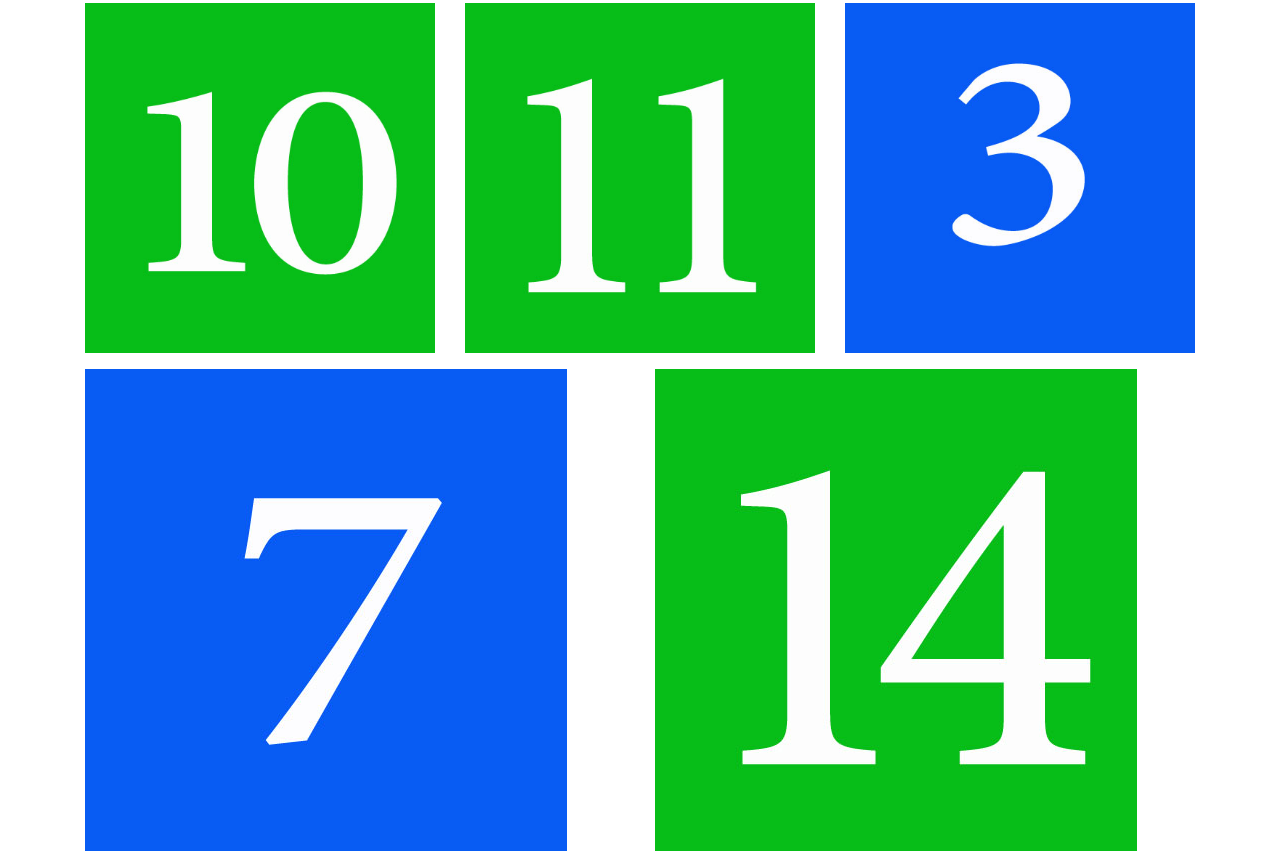
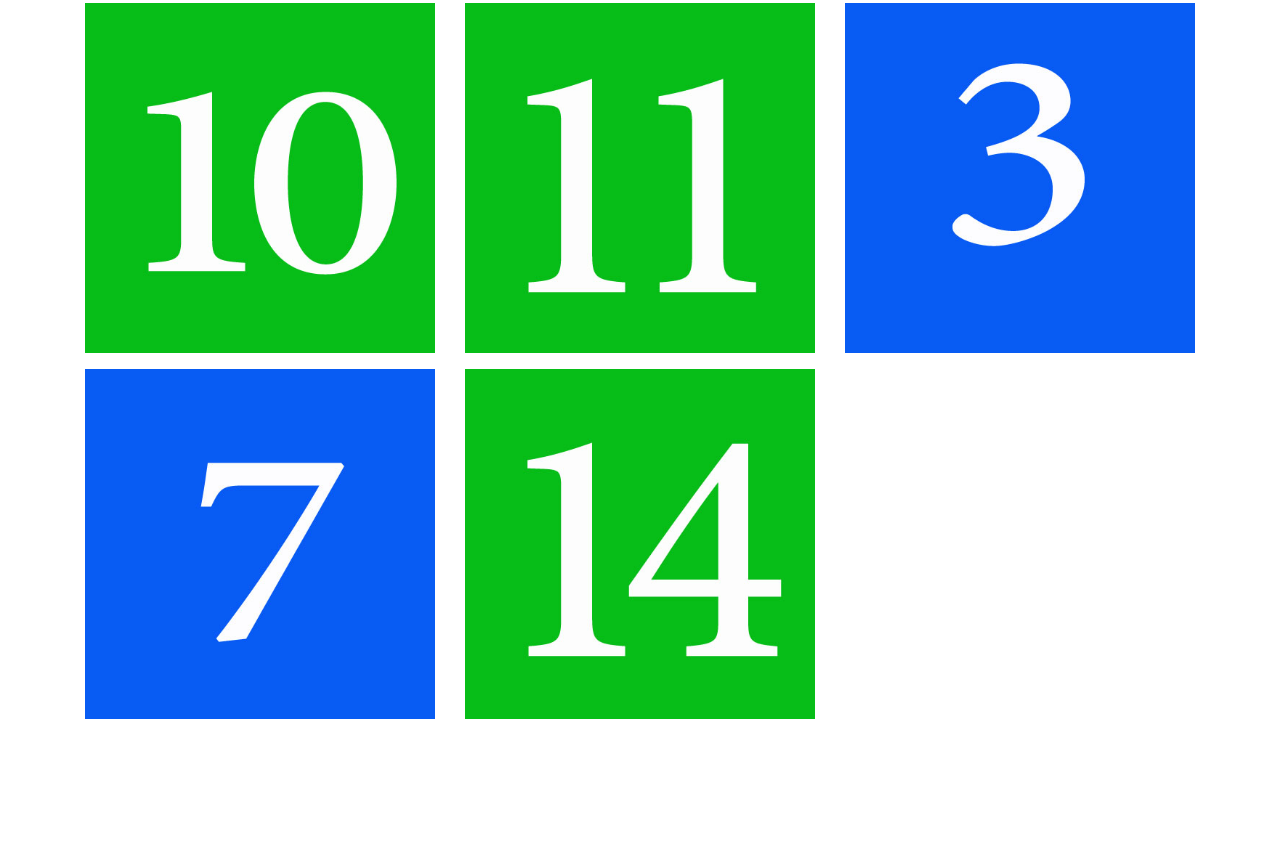
Before and after one commit to iman-77/nefsak-nashat, a plain HTML site: page index.html in a window 1280 px wide. Shown: the part 1345-2212 px from the top of the page. After the commit the page ends 2080 px from the top, so only its background shows below. Drawn offline with nearby package versions, Linux system fonts and the light colour scheme.

Commit message:
Update index.html

```diff
--- a/index.html
+++ b/index.html
@@ -63,11 +63,11 @@ button {
   </div>
   <!-- start row 5 -->
   <div class="row">
-    <div class="col-sm"> <img src="7.jpg" data-swap="salam.jpg" class="img-fluid"/>
+    <div class="col-sm-4"> <img src="7.jpg" data-swap="salam.jpg" class="img-fluid"/>
 
       <!-- <button class="delete btn-link" type="button">Delete</button>-->
     </div>
-    <div class="col-sm"> <img src="14.jpg" data-swap="aiada-d.jpg" id="2" class="img-fluid"/> </div>
+    <div class="col-sm-4"> <img src="14.jpg" data-swap="aiada-d.jpg" id="2" class="img-fluid"/> </div>
   </div>
 
 </div>
```
